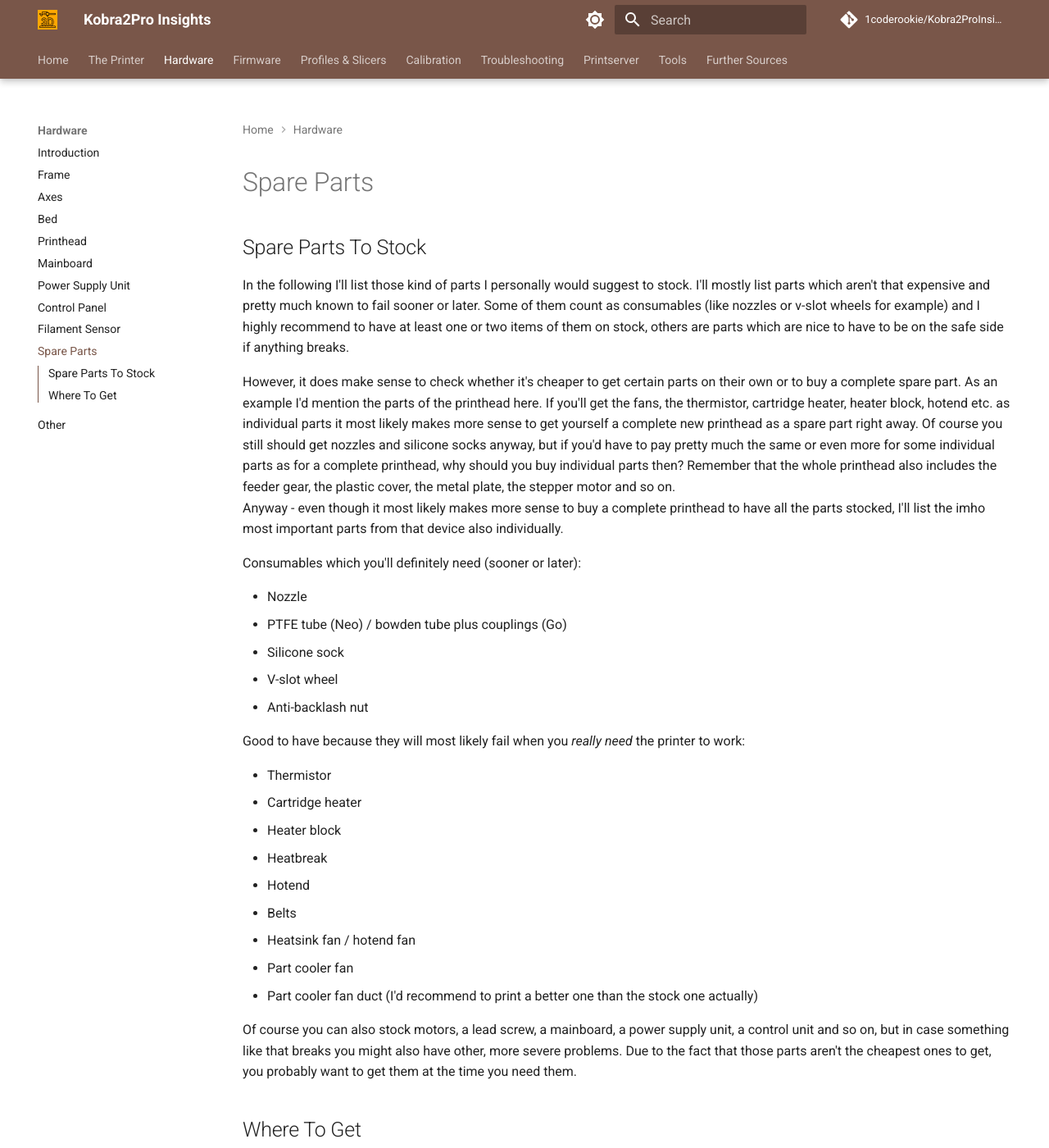
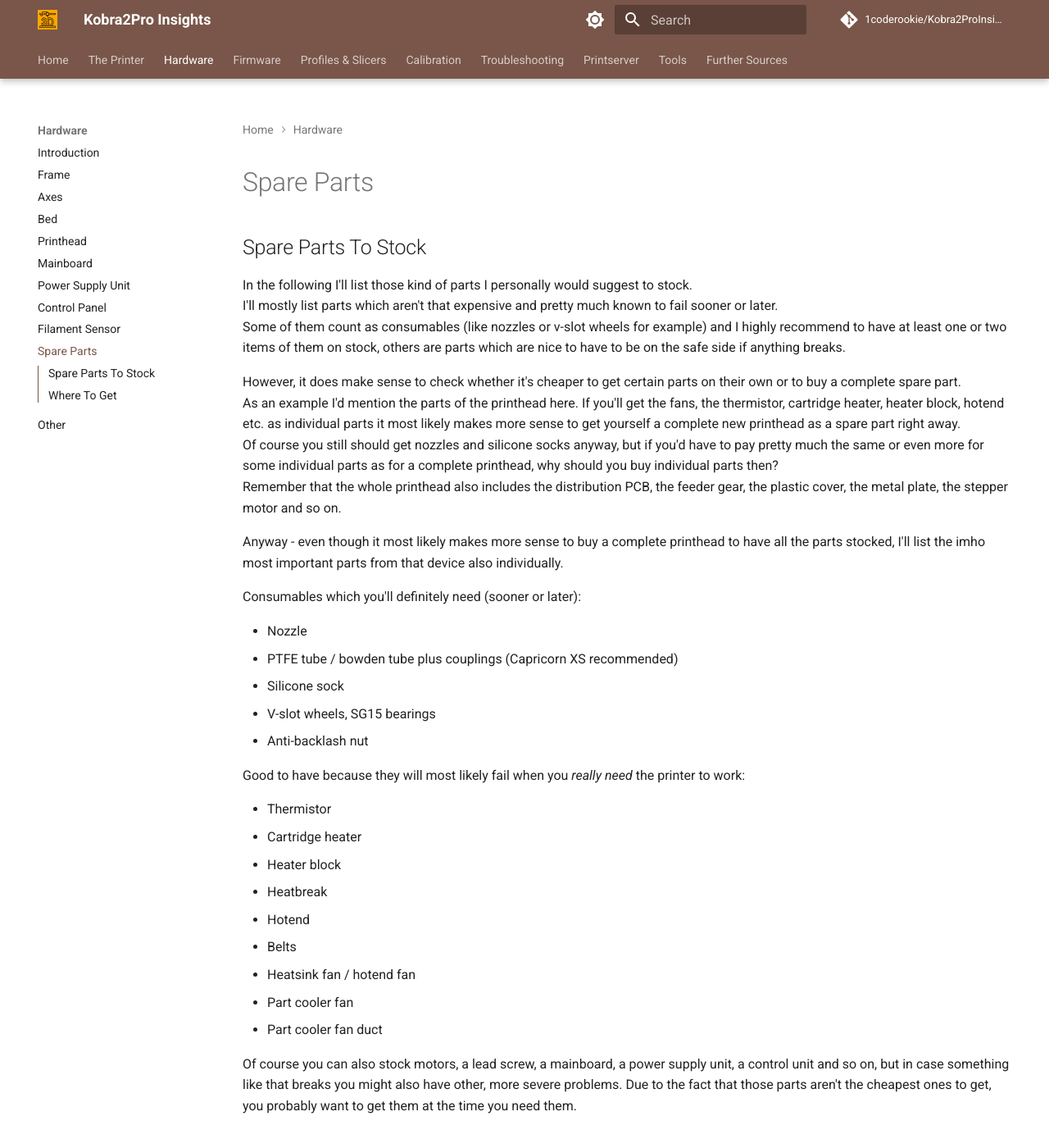
Before and after one commit to 1coderookie/Kobra2ProInsights, an MkDocs documentation site: the page built from docs/hardware/spare_parts.md, in a window 1280 px wide and 1400 px high. Shown: the whole window at 82% size. Built offline with MkDocs 1.6.1 and Material for MkDocs 9.7.7, drawn with Linux system fonts in a browser that asks for light colours; comment, search, counter and statistics services are not loaded; some of the changed text lies outside the part shown.

Commit message:
Update spare_parts.md

```diff
--- a/docs/hardware/spare_parts.md
+++ b/docs/hardware/spare_parts.md
@@ -3,17 +3,23 @@
 # Spare Parts
 
 ## Spare Parts To Stock
-In the following I'll list those kind of parts I personally would suggest to stock. I'll mostly list parts which aren't that expensive and pretty much known to fail sooner or later. Some of them count as consumables (like nozzles or v-slot wheels for example) and I highly recommend to have at least one or two items of them on stock, others are parts which are nice to have to be on the safe side if anything breaks.
+In the following I'll list those kind of parts I personally would suggest to stock.
+I'll mostly list parts which aren't that expensive and pretty much known to fail sooner or later.
+Some of them count as consumables (like nozzles or v-slot wheels for example) and I highly recommend to have at least one or two items of them on stock, others are parts which are nice to have to be on the safe side if anything breaks.
 
-However, it does make sense to check whether it's cheaper to get certain parts on their own or to buy a complete spare part. As an example I'd mention the parts of the printhead here. If you'll get the fans, the thermistor, cartridge heater, heater block, hotend etc. as individual parts it most likely makes more sense to get yourself a complete new printhead as a spare part right away. Of course you still should get nozzles and silicone socks anyway, but if you'd have to pay pretty much the same or even more for some individual parts as for a complete printhead, why should you buy individual parts then? Remember that the whole printhead also includes the feeder gear, the plastic cover, the metal plate, the stepper motor and so on.
+However, it does make sense to check whether it's cheaper to get certain parts on their own or to buy a complete spare part.
+As an example I'd mention the parts of the printhead here. If you'll get the fans, the thermistor, cartridge heater, heater block, hotend etc. as individual parts it most likely makes more sense to get yourself a complete new printhead as a spare part right away.
+Of course you still should get nozzles and silicone socks anyway, but if you'd have to pay pretty much the same or even more for some individual parts as for a complete printhead, why should you buy individual parts then?
+Remember that the whole printhead also includes the distribution PCB, the feeder gear, the plastic cover, the metal plate, the stepper motor and so on.
+
 Anyway - even though it most likely makes more sense to buy a complete printhead to have all the parts stocked, I'll list the imho most important parts from that device also individually.
 
 Consumables which you'll definitely need (sooner or later):
 
   - Nozzle
-  - PTFE tube (Neo) / bowden tube plus couplings (Go)
+  - PTFE tube / bowden tube plus couplings (Capricorn XS recommended)
   - Silicone sock
-  - V-slot wheel
+  - V-slot wheels, SG15 bearings
   - Anti-backlash nut
 
 Good to have because they will most likely fail when you *really need* the printer to work:
@@ -26,19 +32,20 @@
   - Belts
   - Heatsink fan / hotend fan
   - Part cooler fan
-  - Part cooler fan duct (I'd recommend to print a better one than the stock one actually)
+  - Part cooler fan duct
 
 Of course you can also stock motors, a lead screw, a mainboard, a power supply unit, a control unit and so on, but in case something like that breaks you might also have other, more severe problems. Due to the fact that those parts aren't the cheapest ones to get, you probably want to get them at the time you need them.
 
 ## Where To Get
-When you need to change certain parts or you need to fix them, check out the [Anycubic site](https://www.anycubic.com/collections/for-kobra-series) and watch out for the correct printer model if you can find what you're looking for. Keep in mind that besides the printhead and the hotend the parts from the **Go** and the **Neo** are interchangeable - you can even get a mainboard for the **Go** and use it in the **Neo** (and vice versa), if you install the belonging firmware onto it.
-However, there are only a few original spare parts available for the **Go** and the **Neo** at the time of writing this. But as you maybe read in the belonging sections, there are parts from other Kobra models sometimes which are just the same (e.g. the hotend from the Kobra and the Kobra **Neo**).
+When you need to change certain parts or you need to fix them, check out the [Anycubic site](https://www.anycubic.com/collections/for-kobra-series) and watch out for the correct printer model.
+Anycubic doesn't seem to offer many parts though, especially not for this particular machine at the time of writing this, so you might want to look through Anycubic's store at AliExpress as well.
 
-There are also *many* vendors who sell compatible or even original spare parts, so just do a bit of a research.
+There are also vendors who sell compatible or even original spare parts, so just do a bit of a research.
+If you're located in Europe, I can recommend looking at the shop of [3D Jake](www.3djake.com).
 
-Also many parts from third party manufacturers can be used as most of the parts are common components of these kinds of machines.
-So if you're looking for parts like v-slot wheels, belts, anti-backlash nuts, nozzles or even a new lead screw or motor for example, keep in mind that those aren't 'specific' parts most of the time - they're pretty much regular components.
-Same goes for the hotend actually: as it's an E3D V5 compatible one, you don't need to necessarily buy a hotend from Anycubic if you need a new heater block or nozzle or whatever.
+Also many parts from third party manufacturers can be used as many of the parts are common components of these kinds of machines.
+So if you're looking for parts like v-slot wheels, belts, anti-backlash nuts or even a new lead screw or motor for example, keep in mind that those aren't 'specific' parts most of the time - they're pretty much regular components.
+
 Have a look at the spare part you need and do a little research if it really is something 'special' that pretty much only Anycubic or authorized sellers are offering (like the mainboard), or if that's a 'regular' component and therefore could be found easily.
 
 
```
